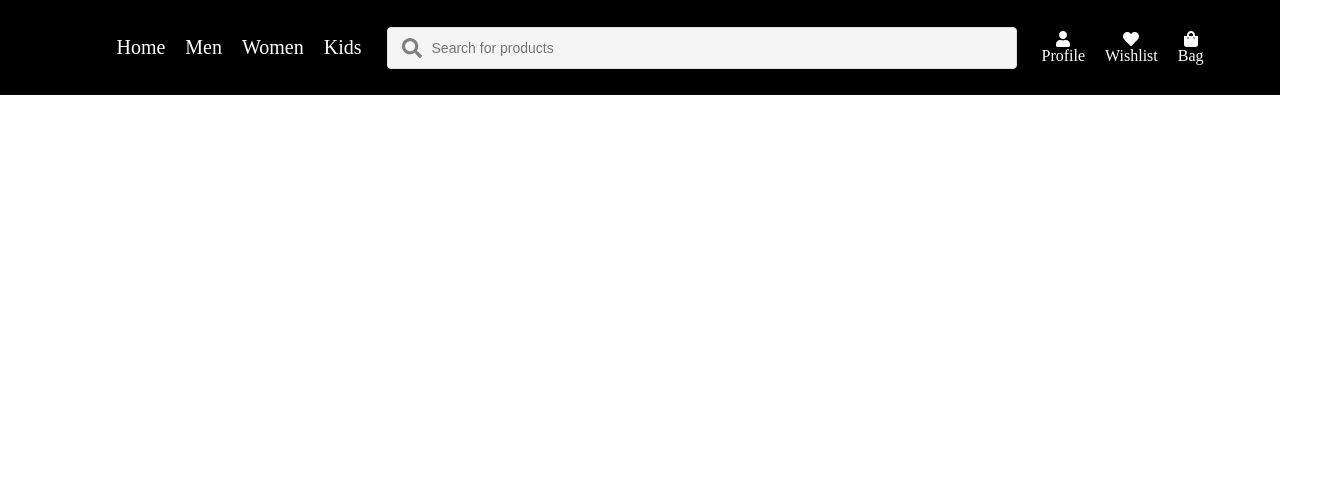
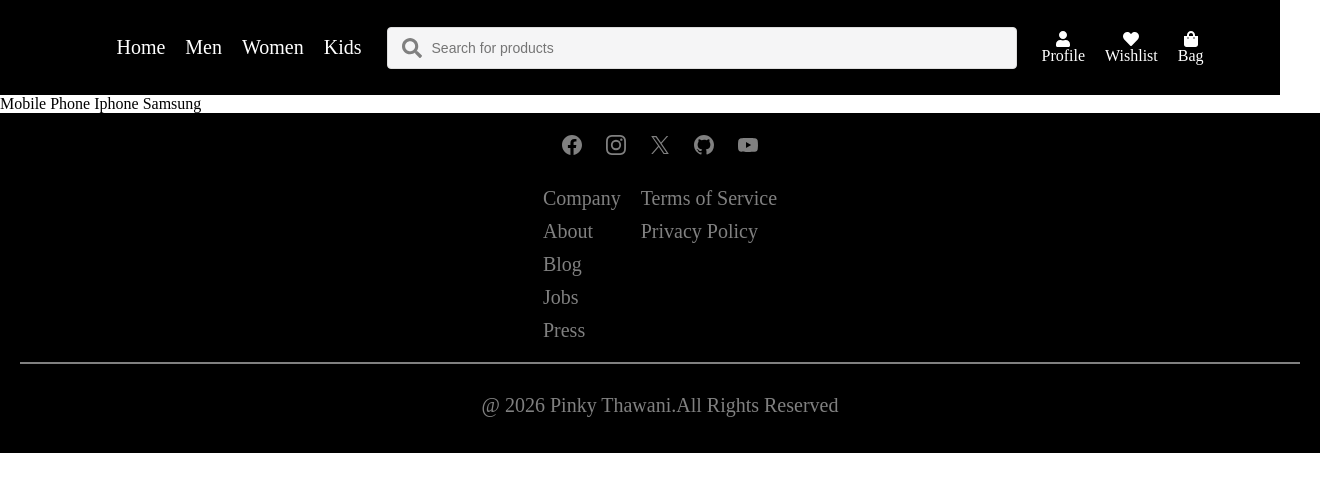
Before and after one commit to Pinky28748/ecommerce-project, a React (Vite) app: page / in a window 1280 px wide. Shown: the top 492 px of the page, 1320 px wide, since content can reach past the window. Built offline with nearby package versions, Linux system fonts and the light colour scheme.

Commit message:
basic routing done

```diff
--- a/src/App.jsx
+++ b/src/App.jsx
@@ -1,5 +1,9 @@
 import Footer from "./components/Footer"
 import Header from "./components/Header"
+import Product from "./components/Product"
+import SingleProduct from "./components/SingleProduct";
+import Error from "./components/Error";
+import { BrowserRouter,Routes,Route } from "react-router-dom";
 import "./index.css";
 
 
@@ -9,15 +13,15 @@ function App() {
   return (
     <>
         <Header />
-        {/*<Footer />
-        {/* <BrowserRouter>
+
+       <BrowserRouter>
          <Routes>
-            <Route path="/" element={<Header />} />
-            <Route path="/" element={<Footer />} />
-            <Route path="/product/:id" element={<SingleProduct />} />
+             <Route path="/" element={<Product />} />
+             <Route path="/product/:id" element={<SingleProduct />} />
             <Route path="*" element={<Error />} />
          </Routes>
-      </BrowserRouter> */}
+      </BrowserRouter>
+      <Footer />
 
 
 
--- a/src/components/Product.jsx
+++ b/src/components/Product.jsx
@@ -1,5 +1,12 @@
 const Product = () => {
+   return(
+    <div>
+        Mobile Phone
+        Iphone
+        Samsung
 
+    </div>
+   )
 }
 
 export default Product;
--- a/src/index.css
+++ b/src/index.css
@@ -6,6 +6,7 @@ body
 }
 header{
     background-color: black;
+
 
 }
 .container{
```
